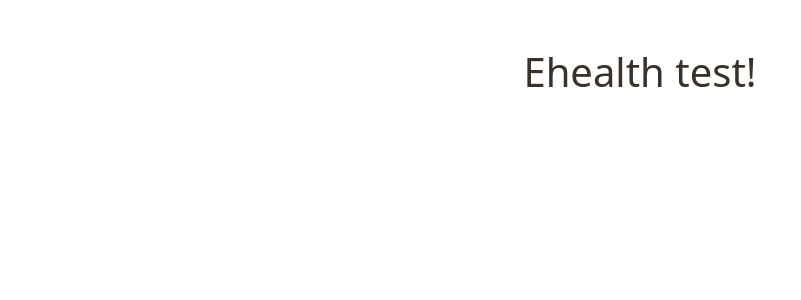
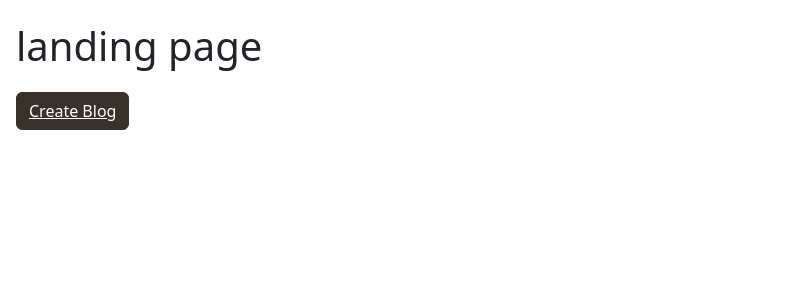
Before and after one commit to Edisemiefegi/ehealth-test, a Vue app: page / in a window 1280 px wide. Shown: the top 300 px of the page, without its empty margins (0-801 px from the left). Built offline with nearby package versions, Linux system fonts and the light colour scheme.

Commit message:
feat: add blog and editor routes

```diff
--- a/package.json
+++ b/package.json
@@ -11,7 +11,8 @@
   "dependencies": {
     "@popperjs/core": "^2.11.8",
     "bootstrap": "^5.3.8",
-    "vue": "^3.5.42"
+    "vue": "^3.5.42",
+    "vue-router": "^5.3.1"
   },
   "devDependencies": {
     "@types/node": "^24.13.3",
--- a/src/App.vue
+++ b/src/App.vue
@@ -1,9 +1,9 @@
 <template>
-  <div class="container mt-5 text-center">
-    <h1 class="text-primary">Ehealth test!</h1>
-  </div>
+ <RouterView />
 </template>
 
-<script setup>
+<script setup lang="ts">
+import { RouterView } from 'vue-router';
+
 
 </script>
--- /dev/null
+++ b/src/env.d.ts
@@ -0,0 +1 @@
+/// <reference types="vite/client" />
--- a/src/main.ts
+++ b/src/main.ts
@@ -1,7 +1,11 @@
 import { createApp } from "vue";
 import App from "./App.vue";
+import router from "./router.ts";
 
 import './assets/scss/styles.scss'
 import 'bootstrap'
 
-createApp(App).mount("#app");
+const app = createApp(App);
+
+app.use(router);
+app.mount("#app");
--- /dev/null
+++ b/src/router.ts
@@ -0,0 +1,21 @@
+import { createRouter, createWebHistory } from "vue-router";
+
+const routes = [
+  {
+    path: "/",
+    name: "Blog",
+    component: () => import("./views/landing.vue"),
+  },
+  {
+    path: "/editor",
+    name: "Editor",
+    component: () => import("./views/editor.vue"),
+  },
+
+];
+const router = createRouter({
+  history: createWebHistory(),
+  routes,
+});
+
+export default router;
--- /dev/null
+++ b/src/views/editor.vue
@@ -0,0 +1,9 @@
+<template>
+  <div class="p-3">
+    <p class="fs-1">Editor</p>
+  </div>
+</template>
+
+<script setup lang="ts"></script>
+
+<style lang="scss" scoped></style>
--- /dev/null
+++ b/src/views/landing.vue
@@ -0,0 +1,8 @@
+<template>
+<div class="p-3">
+    <p class="fs-1">landing page</p>
+  <button class="btn btn-primary"><RouterLink class="text-white" to="/editor">Create Blog</RouterLink></button>
+
+</div></template>
+
+<script setup lang="ts"></script>
```
Also changed, not shown: 1 other file (tests, documents, lock files or other folders).
